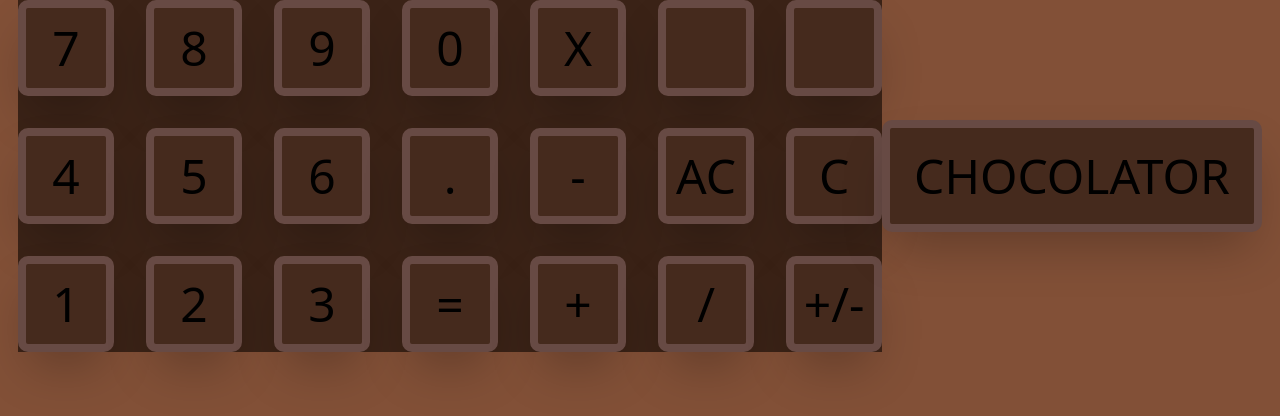
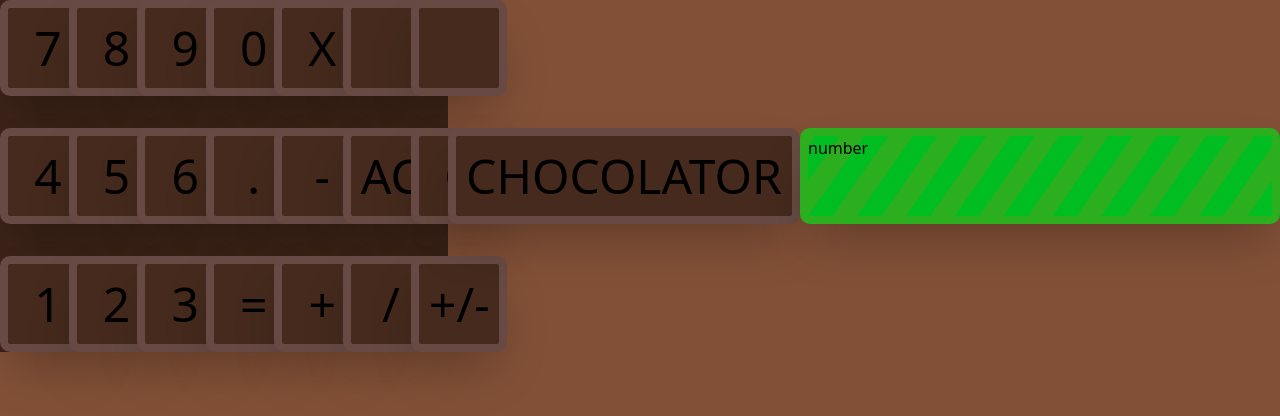
Before and after one commit to emoral435/Chocolator, a React (Create React App) app: page / in a window 1280 px wide. Shown: the top 416 px of the page. Built offline with nearby package versions, Linux system fonts and the light colour scheme.

Commit message:
First Iteration of Greenoutput

```diff
--- a/public/index.html
+++ b/public/index.html
@@ -12,7 +12,6 @@
       manifest.json provides metadata used when your web app is installed on a
       user's mobile device or desktop. See https://developers.google.com/web/fundamentals/web-app-manifest/
     -->
-  <link rel="manifest" href="%PUBLIC_URL%/manifest.json" />
   <!--
       Notice the use of %PUBLIC_URL% in the tags above.
       It will be replaced with the URL of the `public` folder during the build.
--- a/src/App.js
+++ b/src/App.js
@@ -1,5 +1,6 @@
 import NumberGrid from "./Components/NumberGrid"
 import ChocolatorDiv from "./Components/ChocolatorBigDiv"
+import GreenOutput from "./Components/GreenOutput"
 
 export default function App() {
   return (
@@ -10,6 +11,9 @@
       <div>
         <ChocolatorDiv />
       </div>
+      <div>
+        <GreenOutput />
+      </div>
     </div>
   )
 }
--- a/src/Components/ChocolatorBigDiv/index.jsx
+++ b/src/Components/ChocolatorBigDiv/index.jsx
@@ -1,6 +1,8 @@
 export default function ChocolatorDiv(props) {
-    return (<div className='text-5xl box-border first-line:m-w-[22rem] m-h-[6rem] border-[8px] border-[#674a44] rounded-[10px] p-6 bg-[#452a1d] shadow-2xl '>
-        CHOCOLATOR
+    return (<div className='text-5xl box-border w-[22rem] h-[6rem] border-[8px] border-[#674a44] rounded-[10px] p-6 bg-[#452a1d] shadow-2xl flex justify-center items-center'>
+        <div>
+            CHOCOLATOR
+        </div>
     </div>
-    )
-}
+    );
+};
--- a/src/Components/GreenOutput/index.jsx
+++ b/src/Components/GreenOutput/index.jsx
@@ -1,6 +1,8 @@
 export default function GreenOutput(props) {
-    return (<div>
-
+    return (<div className='box-border w-[30rem] h-[6rem] border-[8px] border-[#2caf1e] rounded-[10px] shadow-2xl' id='greengradient'>
+        <div>
+            number
+        </div>
     </div>
 
     )
--- a/src/Components/NumberButton/index.jsx
+++ b/src/Components/NumberButton/index.jsx
@@ -1,5 +1,5 @@
 export default function NumberButton(props) {
-    return (<button className=' border-[8px] border-[#674a44] rounded-[10px] box-border p-10 w-16 h-16 bg-[#452a1d] flex items-center justify-center shadow-2xl'>
+    return (<button className=' border-[8px] border-[#674a44] rounded-[10px] box-border p-10 w-16 h-16 bg-[#452a1d] hover:bg-[#2e1b11] flex items-center justify-center shadow-2xl'>
         <div className={`text-5xl`}>{props.symbol}</div>
-    </button >)
+    </button >);
 };
--- a/src/index.css
+++ b/src/index.css
@@ -1,3 +1,11 @@
 @tailwind base;
 @tailwind components;
 @tailwind utilities;
+
+#greengradient {
+    background: repeating-linear-gradient(-55deg,
+            #00bd22,
+            #00bd22 20px,
+            #2caf1e 20px,
+            #2caf1e 40px);
+}
```
